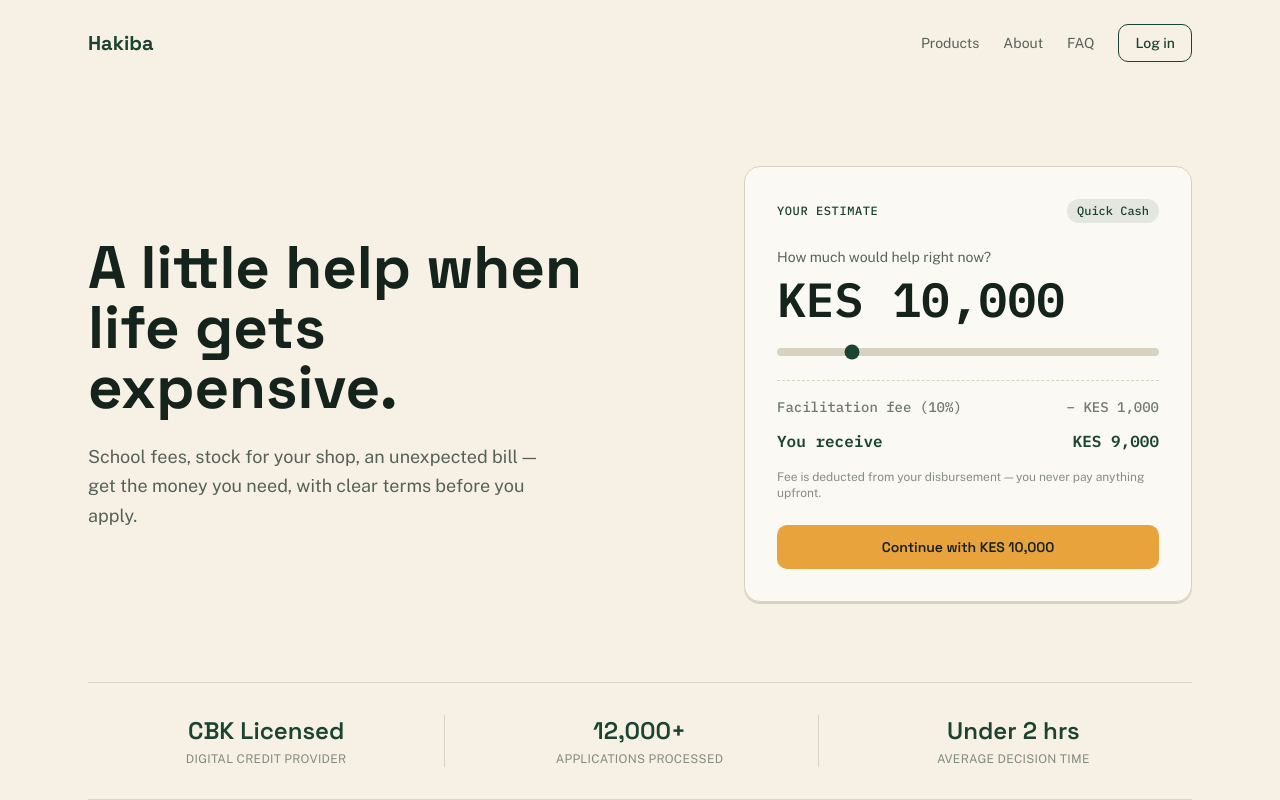
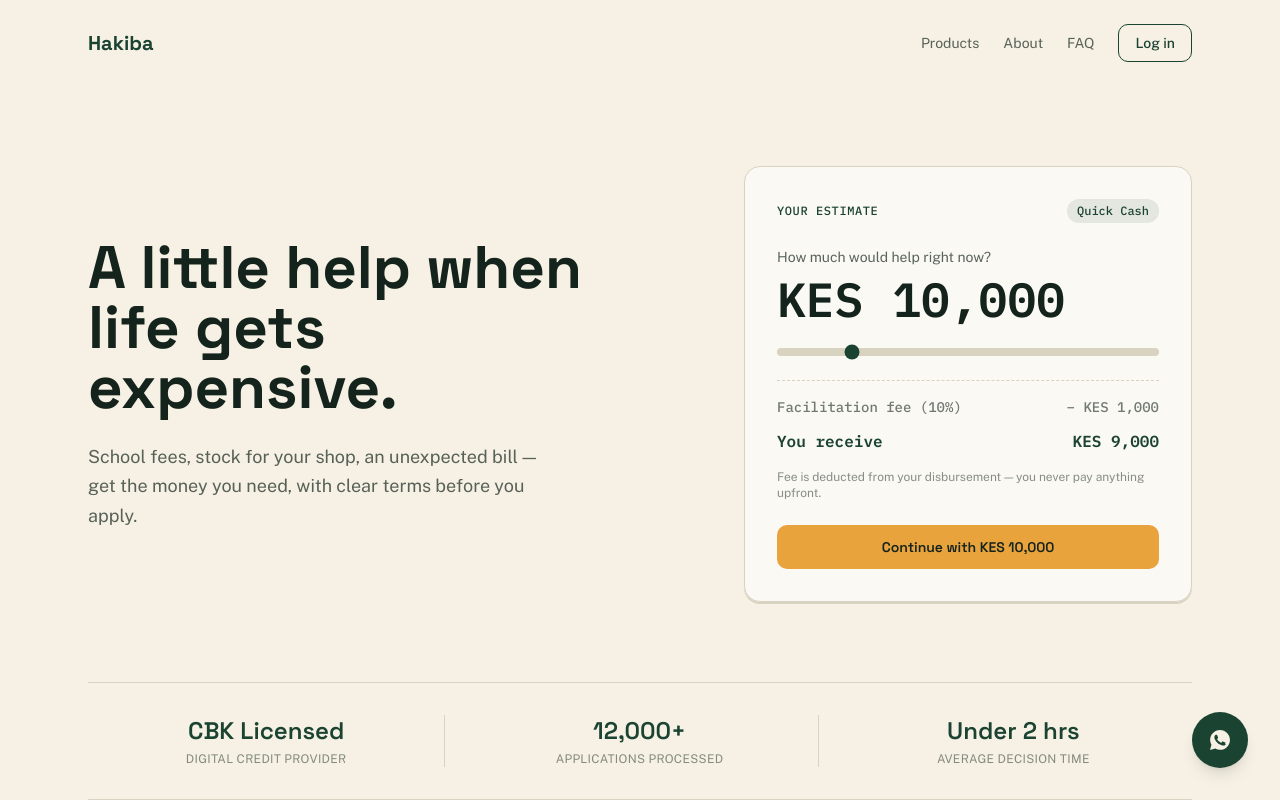
Before and after one commit to bennedictbett/Hakiba, a Next.js app in the folder client/: page / in a window 1280 px wide. Shown: the top 800 px of the page. Built offline with nearby package versions, Linux system fonts and the light colour scheme.

Commit message:
added floating whatsapp button to marketing pages

```diff
--- /dev/null
+++ b/client/app/(marketing)/layout.tsx
@@ -0,0 +1,30 @@
+function WhatsAppButton() {
+  return (
+    <a
+      href="https://wa.me/254700000000"
+      target="_blank"
+      rel="noopener noreferrer"
+      aria-label="Chat with Hakiba on WhatsApp"
+      className="group fixed bottom-6 right-6 z-50 flex h-14 w-14 items-center justify-center rounded-full bg-savanna text-paper shadow-lg transition-transform hover:scale-105 focus:outline-none focus-visible:ring-2 focus-visible:ring-marigold focus-visible:ring-offset-2 sm:bottom-8 sm:right-8"
+    >
+      <svg
+        xmlns="http://www.w3.org/2000/svg"
+        viewBox="0 0 24 24"
+        fill="currentColor"
+        className="h-6 w-6"
+        aria-hidden="true"
+      >
+        <path d="M12.04 2C6.58 2 2.13 6.45 2.13 11.91c0 1.75.46 3.46 1.32 4.96L2 22l5.25-1.38a9.9 9.9 0 0 0 4.79 1.22h.01c5.46 0 9.91-4.45 9.91-9.91C21.96 6.45 17.5 2 12.04 2Zm5.77 14.13c-.24.68-1.4 1.3-1.93 1.38-.5.08-1.12.11-1.8-.11-.42-.13-.95-.31-1.64-.6-2.88-1.24-4.76-4.14-4.9-4.33-.14-.19-1.17-1.56-1.17-2.97s.73-2.1 1-2.39c.24-.27.53-.34.71-.34.18 0 .35 0 .5.01.16.01.38-.06.6.46.24.57.81 1.98.88 2.12.07.14.12.31.02.5-.09.19-.14.31-.28.48-.14.16-.29.36-.41.48-.14.14-.28.29-.12.56.16.27.71 1.17 1.52 1.9 1.05.94 1.93 1.23 2.2 1.37.27.14.43.12.59-.07.16-.19.68-.79.86-1.06.18-.27.36-.22.6-.13.24.09 1.55.73 1.82.86.27.14.45.2.51.32.07.13.07.71-.17 1.39Z" />
+      </svg>
+    </a>
+  );
+}
+
+export default function MarketingLayout({ children }: { children: React.ReactNode }) {
+  return (
+    <>
+      {children}
+      <WhatsAppButton />
+    </>
+  );
+}
```
